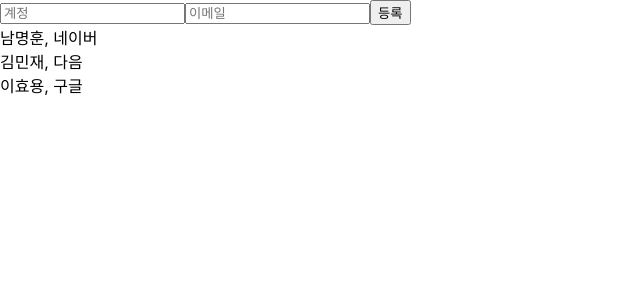
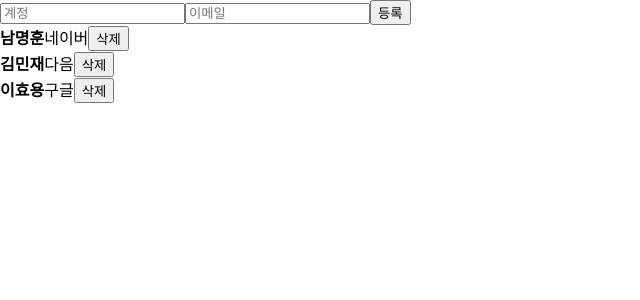
Before and after one commit to MyeonghoonNam/React-Practice-hook, a React (Create React App) app: page / in a window 1280 px wide. Shown: the top 300 px of the page, without its empty margins (0-640 px from the left). Built offline with nearby package versions, Linux system fonts and the light colour scheme.

Commit message:
1장 14(배열에 항목 제거)

```diff
--- a/src/App.js
+++ b/src/App.js
@@ -39,9 +39,9 @@
   const nextId = useRef(4);
   const onCreate = () => {
     const user = {
-      id:nextId,
-      name:name,
-      email:email
+      id:nextId.current,
+      name,
+      email
     }
 
     setUsers(users.concat(user));
@@ -54,6 +54,12 @@
     nextId.current += 1;
   }
 
+  const onRemove = (id) => {
+    setUsers(users.filter(user =>
+      user.id !== id
+    ));
+  }
+
   return (
     <>
       <CreateUser
@@ -62,7 +68,7 @@
         onChange={onChange}
         onCreate={onCreate}
       />
-      <UserList users={users}/>
+      <UserList users={users} onRemove={onRemove}/>
     </>
   );
 }
--- a/src/UserList.js
+++ b/src/UserList.js
@@ -1,16 +1,21 @@
 import React from 'react';
 
-function User({user}){
+function User({user, onRemove}){
+
   return(
-    <div>{user.name}, {user.email}</div>
+    <div>
+      <b>{user.name}</b>
+      <span>{user.email}</span>
+      <button onClick={() => onRemove(user.id)}>삭제</button>
+    </div>
   )
 }
 
-function UserList({users}){
+function UserList({users, onRemove}){
   return(
     <div>
       {users.map( user => (
-        <User user={user} key={user.id}/>
+        <User user={user} key={user.id} onRemove={onRemove}/>
       ))}
     </div>
 
```
